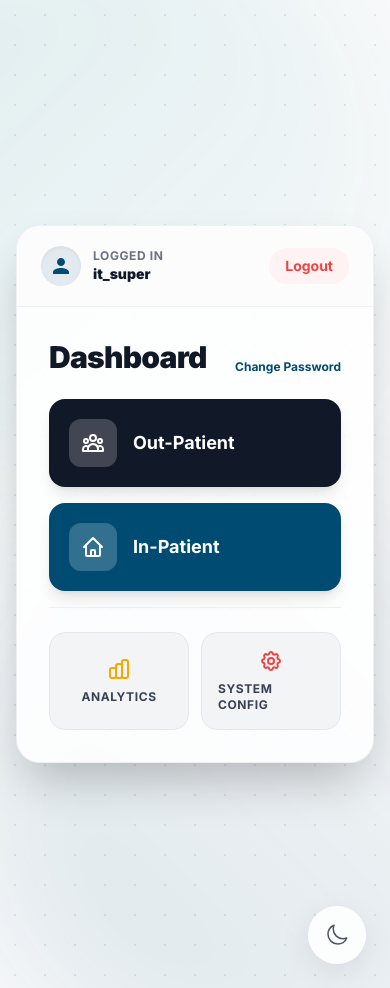
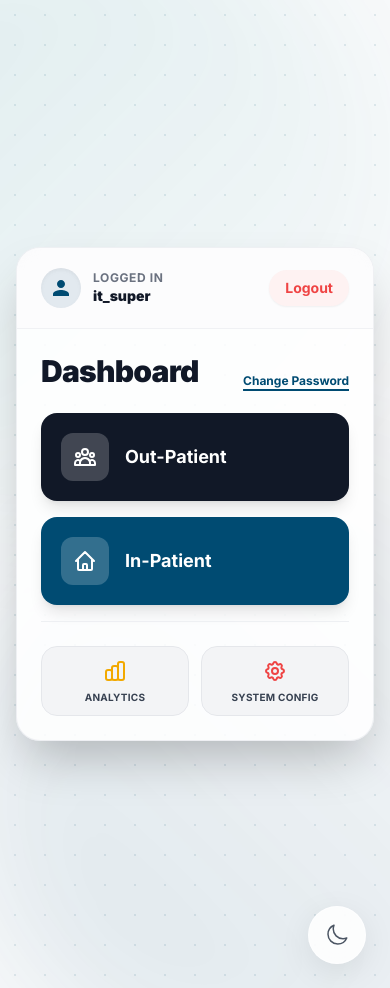
Before and after one commit to KleinRhee/amcb-feedback, a Flask app: page /dashboard in a window 390 px wide. Run offline with Flask 3, Linux system fonts and the light colour scheme; a user stored in the database is signed in; some libraries are stand-ins or nearby versions.

Commit message:
Dashboard UI Improvements

```diff
--- a/templates/dashboard.html
+++ b/templates/dashboard.html
@@ -12,13 +12,13 @@
                 <p class="text-sm font-black text-gray-900 dark:text-white">{{ username }}</p>
             </div>
         </div>
-        <a href="/logout" class="text-sm font-bold text-red-500 bg-red-50 dark:bg-red-900/20 px-4 py-2 rounded-full hover:bg-red-100 dark:hover:bg-red-900/40 transition-colors btn-premium">Logout</a>
+        <a href="/logout" class="text-sm font-bold text-red-500 bg-red-50 dark:bg-red-900/20 px-4 py-2 rounded-full hover:bg-red-100 dark:hover:bg-red-900/40 transition-colors btn-premium shadow-sm">Logout</a>
     </div>
 
-    <div class="p-8 space-y-4">
+    <div class="p-6 md:p-8 space-y-4">
         <div class="mb-6 flex justify-between items-end">
             <h2 class="text-3xl font-black text-gray-900 dark:text-white tracking-tight">Dashboard</h2>
-            <button onclick="document.getElementById('pwModal').classList.remove('hidden')" class="text-xs font-bold text-amcprimary dark:text-amcteal hover:underline">Change Password</button>
+            <button onclick="document.getElementById('pwModal').classList.remove('hidden')" class="text-xs font-bold text-amcprimary dark:text-amcteal hover:text-amcorange transition-colors underline decoration-2 underline-offset-4">Change Password</button>
         </div>
 
         <a href="/form/out-patient" class="flex items-center bg-gray-900 dark:bg-white text-white dark:text-gray-900 p-5 rounded-2xl font-bold btn-premium shadow-lg group">
@@ -36,20 +36,21 @@
         </a>
 
         <div class="pt-6 mt-6 border-t border-gray-200/60 dark:border-gray-700/60 grid grid-cols-2 gap-3">
-            <a href="/admin" class="flex flex-col items-center justify-center bg-gray-100 dark:bg-slate-800 p-4 rounded-2xl font-bold text-gray-700 dark:text-gray-300 btn-premium border border-gray-200 dark:border-gray-700">
-                <svg class="w-6 h-6 mb-2 text-amcorange" fill="none" stroke="currentColor" viewBox="0 0 24 24"><path stroke-linecap="round" stroke-linejoin="round" stroke-width="2" d="M9 19v-6a2 2 0 00-2-2H5a2 2 0 00-2 2v6a2 2 0 002 2h2a2 2 0 002-2zm0 0V9a2 2 0 012-2h2a2 2 0 012 2v10m-6 0a2 2 0 002 2h2a2 2 0 002-2m0 0V5a2 2 0 012-2h2a2 2 0 012 2v14a2 2 0 01-2 2h-2a2 2 0 01-2-2z"></path></svg>
-                <span class="text-xs uppercase tracking-wider">Analytics</span>
+            <!-- PERFECTED: Fluid typography, reduced padding on small screens, forced text-center and line wrapping -->
+            <a href="/admin" class="flex flex-col items-center justify-center bg-gray-100 dark:bg-slate-800 p-3 sm:p-4 rounded-2xl font-bold text-gray-700 dark:text-gray-300 btn-premium border border-gray-200 dark:border-gray-700">
+                <svg class="w-6 h-6 mb-2 text-amcorange flex-shrink-0" fill="none" stroke="currentColor" viewBox="0 0 24 24"><path stroke-linecap="round" stroke-linejoin="round" stroke-width="2" d="M9 19v-6a2 2 0 00-2-2H5a2 2 0 00-2 2v6a2 2 0 002 2h2a2 2 0 002-2zm0 0V9a2 2 0 012-2h2a2 2 0 012 2v10m-6 0a2 2 0 002 2h2a2 2 0 002-2m0 0V5a2 2 0 012-2h2a2 2 0 012 2v14a2 2 0 01-2 2h-2a2 2 0 01-2-2z"></path></svg>
+                <span class="text-[10px] sm:text-xs uppercase tracking-wide text-center leading-tight w-full break-words">Analytics</span>
             </a>
 
             {% if username == 'it_super' %}
-            <a href="/settings" class="flex flex-col items-center justify-center bg-gray-100 dark:bg-slate-800 p-4 rounded-2xl font-bold text-gray-700 dark:text-gray-300 btn-premium border border-gray-200 dark:border-gray-700">
-                <svg class="w-6 h-6 mb-2 text-red-500" fill="none" stroke="currentColor" viewBox="0 0 24 24"><path stroke-linecap="round" stroke-linejoin="round" stroke-width="2" d="M10.325 4.317c.426-1.756 2.924-1.756 3.35 0a1.724 1.724 0 002.573 1.066c1.543-.94 3.31.826 2.37 2.37a1.724 1.724 0 001.065 2.572c1.756.426 1.756 2.924 0 3.35a1.724 1.724 0 00-1.066 2.573c.94 1.543-.826 3.31-2.37 2.37a1.724 1.724 0 00-2.572 1.065c-.426 1.756-2.924 1.756-3.35 0a1.724 1.724 0 00-2.573-1.066c-1.543.94-3.31-.826-2.37-2.37a1.724 1.724 0 00-1.065-2.572c-1.756-.426-1.756-2.924 0-3.35a1.724 1.724 0 001.066-2.573c-.94-1.543.826-3.31 2.37-2.37.996.608 2.296.07 2.572-1.065z"></path><path stroke-linecap="round" stroke-linejoin="round" stroke-width="2" d="M15 12a3 3 0 11-6 0 3 3 0 016 0z"></path></svg>
-                <span class="text-xs uppercase tracking-wider">System Config</span>
+            <a href="/settings" class="flex flex-col items-center justify-center bg-gray-100 dark:bg-slate-800 p-3 sm:p-4 rounded-2xl font-bold text-gray-700 dark:text-gray-300 btn-premium border border-gray-200 dark:border-gray-700">
+                <svg class="w-6 h-6 mb-2 text-red-500 flex-shrink-0" fill="none" stroke="currentColor" viewBox="0 0 24 24"><path stroke-linecap="round" stroke-linejoin="round" stroke-width="2" d="M10.325 4.317c.426-1.756 2.924-1.756 3.35 0a1.724 1.724 0 002.573 1.066c1.543-.94 3.31.826 2.37 2.37a1.724 1.724 0 001.065 2.572c1.756.426 1.756 2.924 0 3.35a1.724 1.724 0 00-1.066 2.573c.94 1.543-.826 3.31-2.37 2.37a1.724 1.724 0 00-2.572 1.065c-.426 1.756-2.924 1.756-3.35 0a1.724 1.724 0 00-2.573-1.066c-1.543.94-3.31-.826-2.37-2.37a1.724 1.724 0 00-1.065-2.572c-1.756-.426-1.756-2.924 0-3.35a1.724 1.724 0 001.066-2.573c-.94-1.543.826-3.31 2.37-2.37.996.608 2.296.07 2.572-1.065z"></path><path stroke-linecap="round" stroke-linejoin="round" stroke-width="2" d="M15 12a3 3 0 11-6 0 3 3 0 016 0z"></path></svg>
+                <span class="text-[10px] sm:text-xs uppercase tracking-wide text-center leading-tight w-full break-words">System Config</span>
             </a>
             {% else %}
-            <div class="flex flex-col items-center justify-center bg-gray-50/50 dark:bg-slate-800/30 p-4 rounded-2xl border border-dashed border-gray-200 dark:border-gray-700 opacity-50">
-                <svg class="w-6 h-6 mb-2 text-gray-400" fill="none" stroke="currentColor" viewBox="0 0 24 24"><path stroke-linecap="round" stroke-linejoin="round" stroke-width="1.5" d="M12 15v2m-6 4h12a2 2 0 002-2v-6a2 2 0 00-2-2H6a2 2 0 00-2 2v6a2 2 0 002 2zm10-10V7a4 4 0 00-8 0v4h8z"></path></svg>
-                <span class="text-xs uppercase tracking-wider text-gray-400">Restricted</span>
+            <div class="flex flex-col items-center justify-center bg-gray-50/50 dark:bg-slate-800/30 p-3 sm:p-4 rounded-2xl border border-dashed border-gray-200 dark:border-gray-700 opacity-50">
+                <svg class="w-6 h-6 mb-2 text-gray-400 flex-shrink-0" fill="none" stroke="currentColor" viewBox="0 0 24 24"><path stroke-linecap="round" stroke-linejoin="round" stroke-width="1.5" d="M12 15v2m-6 4h12a2 2 0 002-2v-6a2 2 0 00-2-2H6a2 2 0 00-2 2v6a2 2 0 002 2zm10-10V7a4 4 0 00-8 0v4h8z"></path></svg>
+                <span class="text-[10px] sm:text-xs uppercase tracking-wide text-gray-400 text-center leading-tight w-full break-words">Restricted</span>
             </div>
             {% endif %}
         </div>
@@ -62,10 +63,15 @@
     <div class="bg-white dark:bg-darkcard rounded-3xl p-8 max-w-sm w-full relative z-10 shadow-2xl border border-gray-200 dark:border-gray-700 animate-slide-down">
         <h3 class="text-2xl font-black text-center text-gray-900 dark:text-white mb-6">Change Password</h3>
         <form method="POST" action="/change_password" class="space-y-4">
-            <input type="password" name="current_password" placeholder="Current Password" required class="w-full p-4 bg-gray-50 dark:bg-slate-900 border border-gray-200 dark:border-slate-700 rounded-xl focus:ring-2 focus:ring-amcprimary outline-none font-medium text-gray-900 dark:text-white">
-            <input type="password" name="new_password" placeholder="New Password" required class="w-full p-4 bg-gray-50 dark:bg-slate-900 border border-gray-200 dark:border-slate-700 rounded-xl focus:ring-2 focus:ring-amcprimary outline-none font-medium text-gray-900 dark:text-white">
-            <button type="submit" class="w-full bg-amcprimary text-white font-bold py-3.5 rounded-xl btn-premium mt-2">Update Password</button>
+            <input type="password" name="current_password" placeholder="Current Password" required class="w-full p-4 bg-gray-50 dark:bg-slate-900 border border-gray-200 dark:border-slate-700 rounded-xl focus:ring-2 focus:ring-amcprimary outline-none font-medium text-gray-900 dark:text-white shadow-sm">
+            <input type="password" name="new_password" placeholder="New Password" required class="w-full p-4 bg-gray-50 dark:bg-slate-900 border border-gray-200 dark:border-slate-700 rounded-xl focus:ring-2 focus:ring-amcprimary outline-none font-medium text-gray-900 dark:text-white shadow-sm">
+            <button type="submit" class="w-full bg-amcprimary text-white font-bold py-3.5 rounded-xl btn-premium mt-2 shadow-lg">Update Password</button>
         </form>
     </div>
 </div>
+
+<script>
+    // HCI Fix: Teleport modal directly to body to prevent scroll trapping
+    document.body.appendChild(document.getElementById('pwModal'));
+</script>
 {% endblock %}
```
